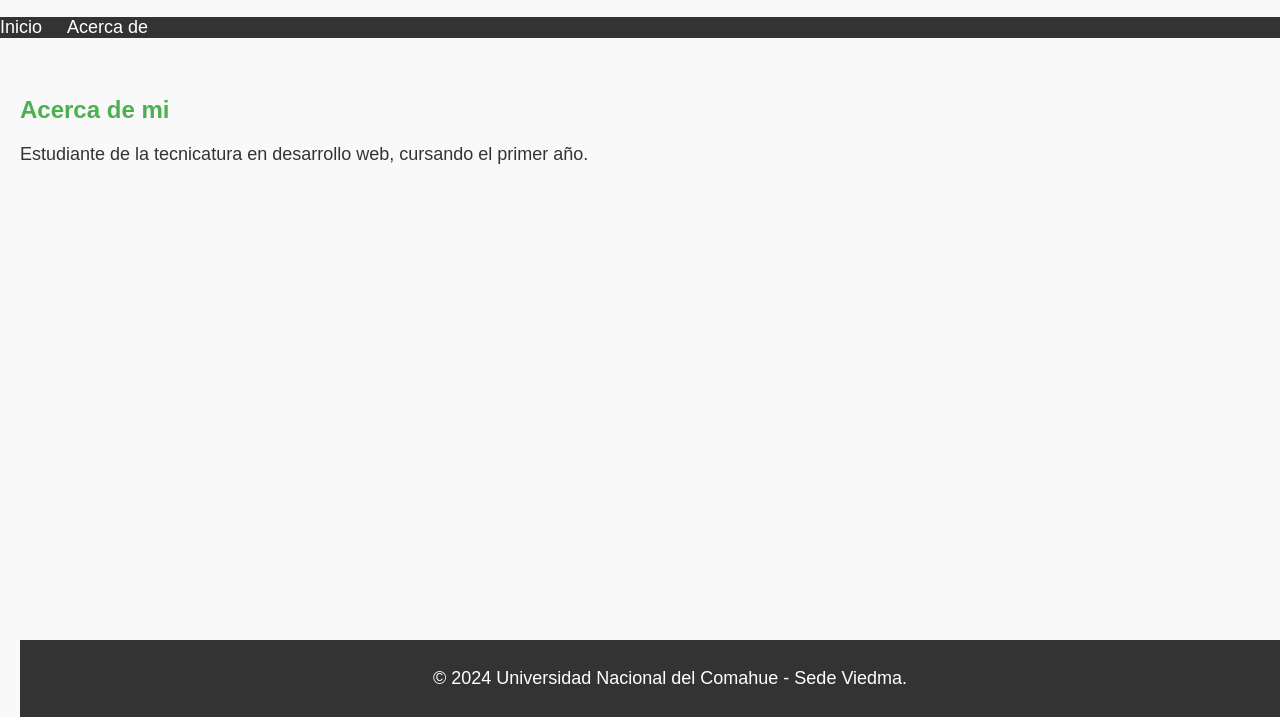
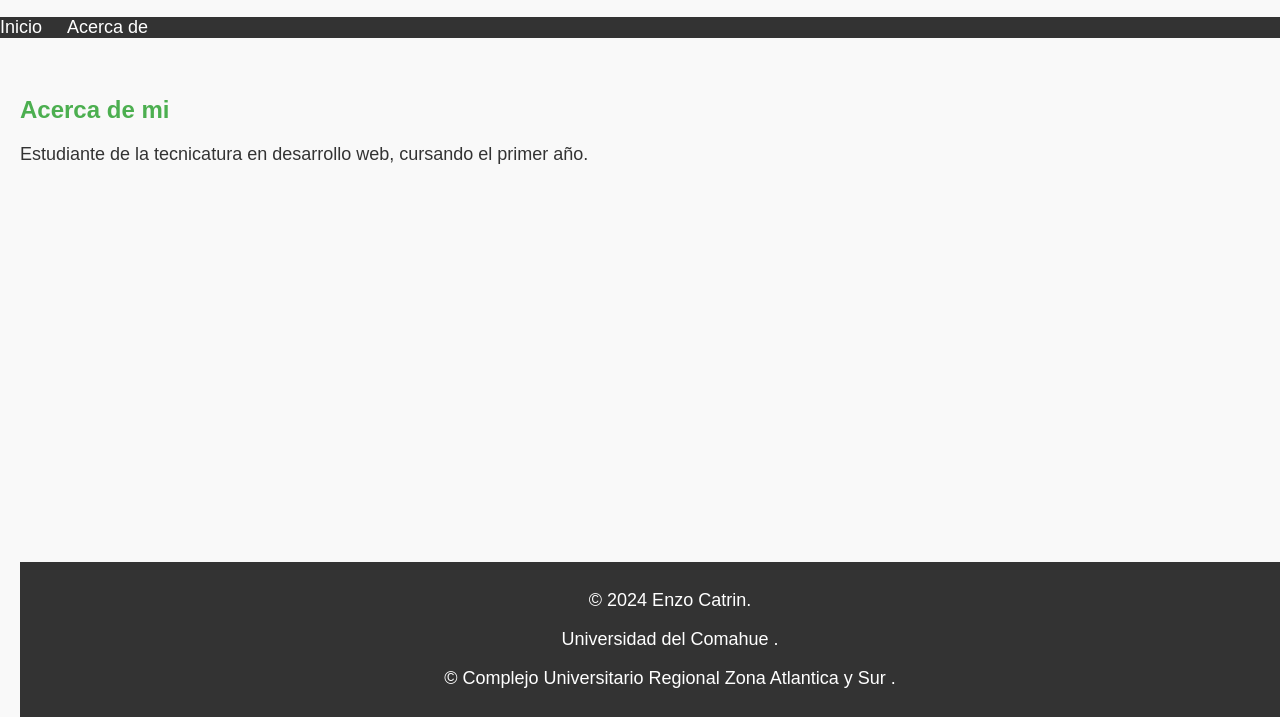
Before and after one commit to enzzzoc/laboratorio2, a plain HTML site: page index.html in a window 1280 px wide. Shown: the part 83-800 px from the top of the page. Drawn offline with Linux system fonts and the light colour scheme.

Commit message:
Update index.html

```diff
--- a/index.html
+++ b/index.html
@@ -27,7 +27,9 @@
 
 
     <footer>
-        <p>© 2024 Universidad Nacional del Comahue - Sede Viedma.</p>
+        <p>&copy; 2024 Enzo Catrin.</p>
+        <p>Universidad del Comahue .</p>
+        <p>© Complejo Universitario Regional Zona Atlantica y Sur .</p
     </footer>
 </body>
 </html>
```
